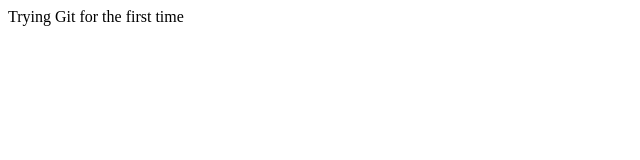
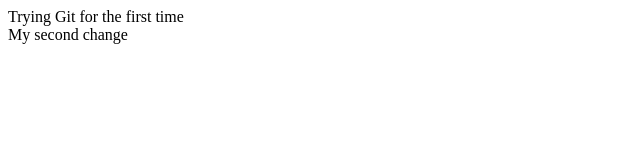
Before and after one commit to KenDzhi/My-Courses-Projects, a plain HTML site: page JavaScript/Pratimas34 - Trying Git/index.html in a window 1280 px wide. Shown: the whole page, without its empty margins (0-640 px from the left). Drawn offline with Linux system fonts and the light colour scheme.

Commit message:
My second commit

```diff
--- a/JavaScript/Pratimas34 - Trying Git/index.html
+++ b/JavaScript/Pratimas34 - Trying Git/index.html
@@ -9,6 +9,7 @@
 <body>
 
     <div>Trying Git for the first time</div>
+    <div>My second change</div>
 
 
 
```
